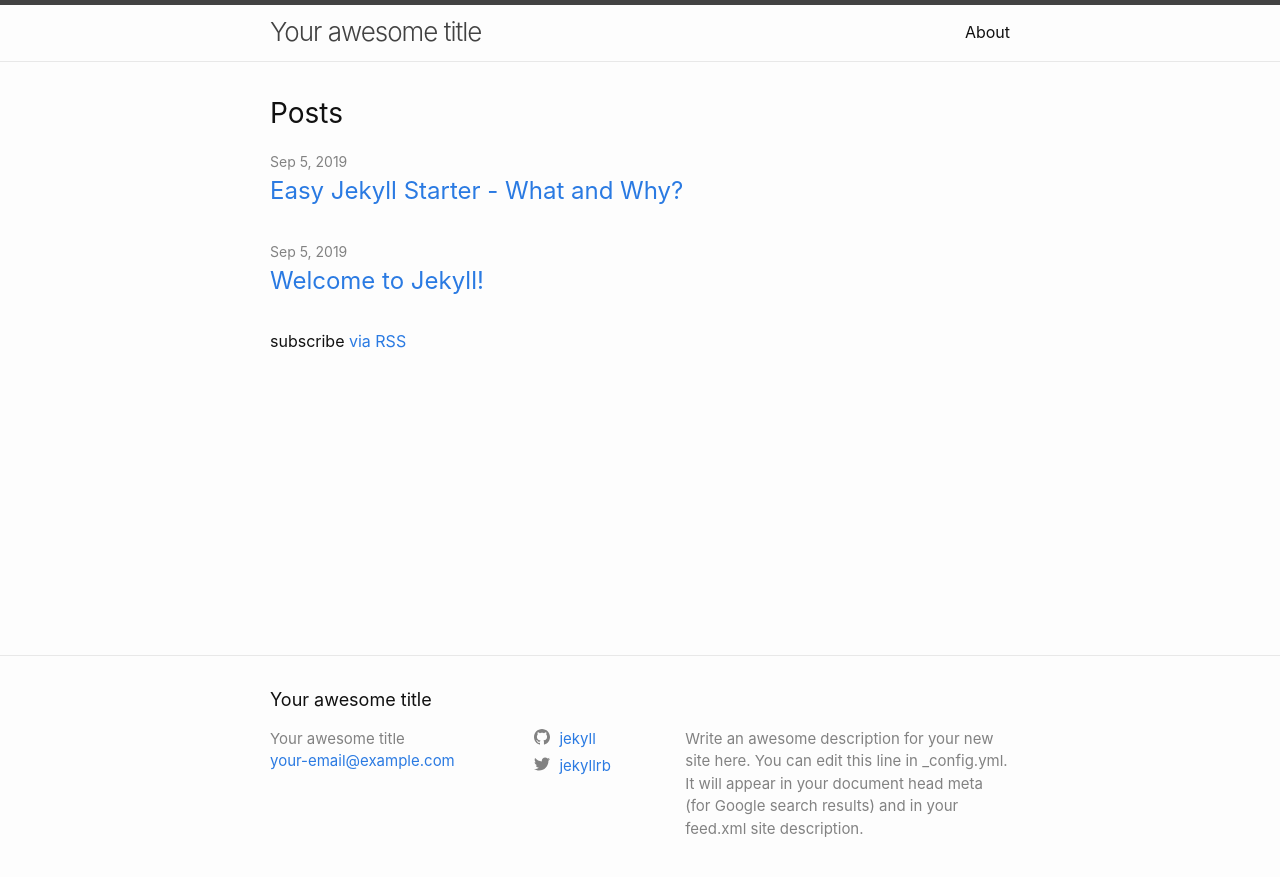
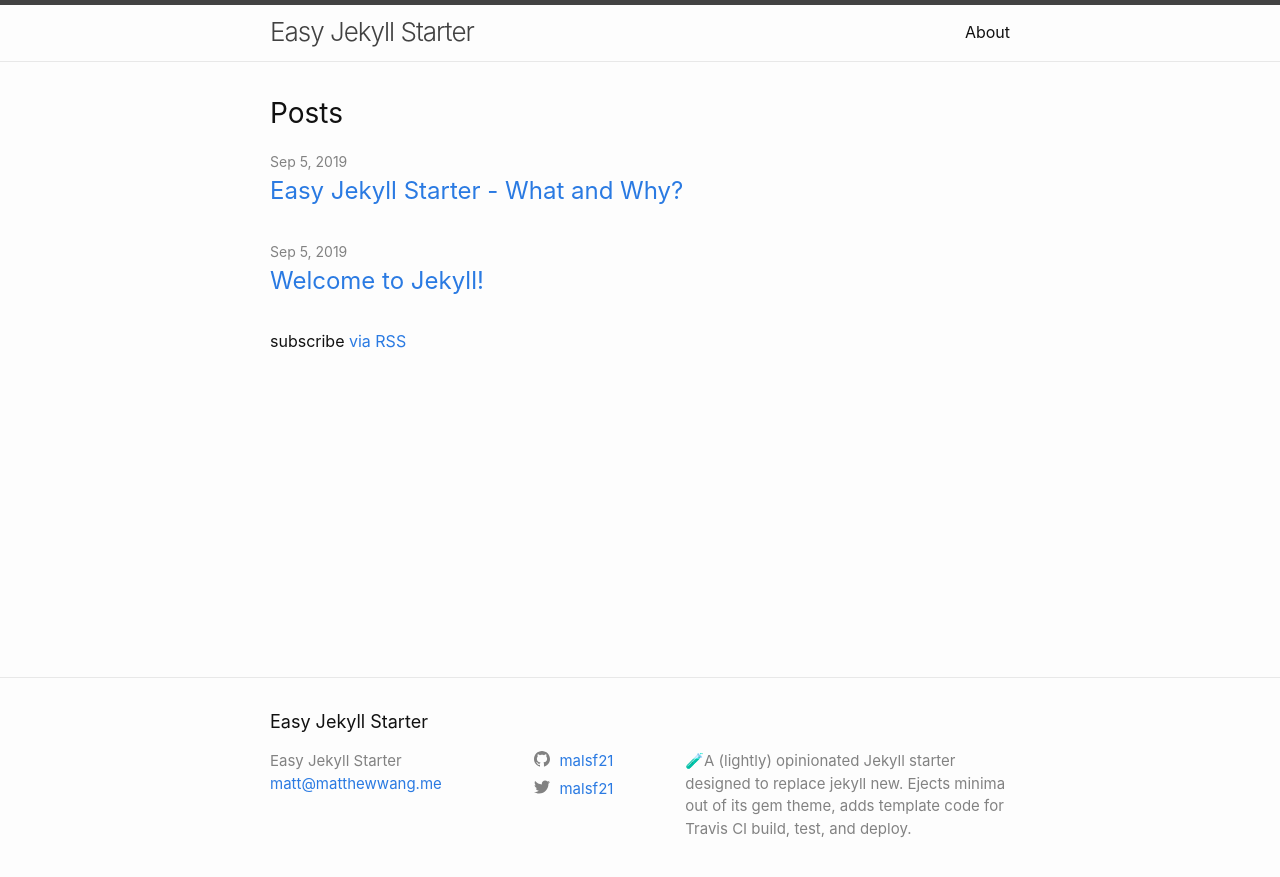
Before and after one commit to mattxwang/easy-jekyll-starter, a Jekyll site: the page built from index.md, in a window 1280 px wide. Shown: the top 877 px of the page. Built offline with Jekyll 4.4.1, drawn with Linux system fonts in a browser that asks for light colours.

Commit message:
I guess I should change some of this metadata

```diff
--- a/_config.yml
+++ b/_config.yml
@@ -18,16 +18,14 @@
 # You can create any custom variable you would like, and they will be accessible
 # in the templates via {{ site.myvariable }}.
 
-title: Your awesome title
-email: your-email@example.com
+title: Easy Jekyll Starter
+email: matt@matthewwang.me
 description: >- # this means to ignore newlines until "baseurl:"
-  Write an awesome description for your new site here. You can edit this
-  line in _config.yml. It will appear in your document head meta (for
-  Google search results) and in your feed.xml site description.
+  🧪A (lightly) opinionated Jekyll starter designed to replace jekyll new. Ejects minima out of its gem theme, adds template code for Travis CI build, test, and deploy.
 baseurl: "/easy-jekyll-starter" # the subpath of your site, e.g. /blog
-url: "" # the base hostname & protocol for your site, e.g. http://example.com
-twitter_username: jekyllrb
-github_username:  jekyll
+url: "https://malsf21.github.io/easy-jekyll-starter" # the base hostname & protocol for your site, e.g. http://example.com
+twitter_username: malsf21
+github_username:  malsf21
 
 # Build settings
 plugins:
```
